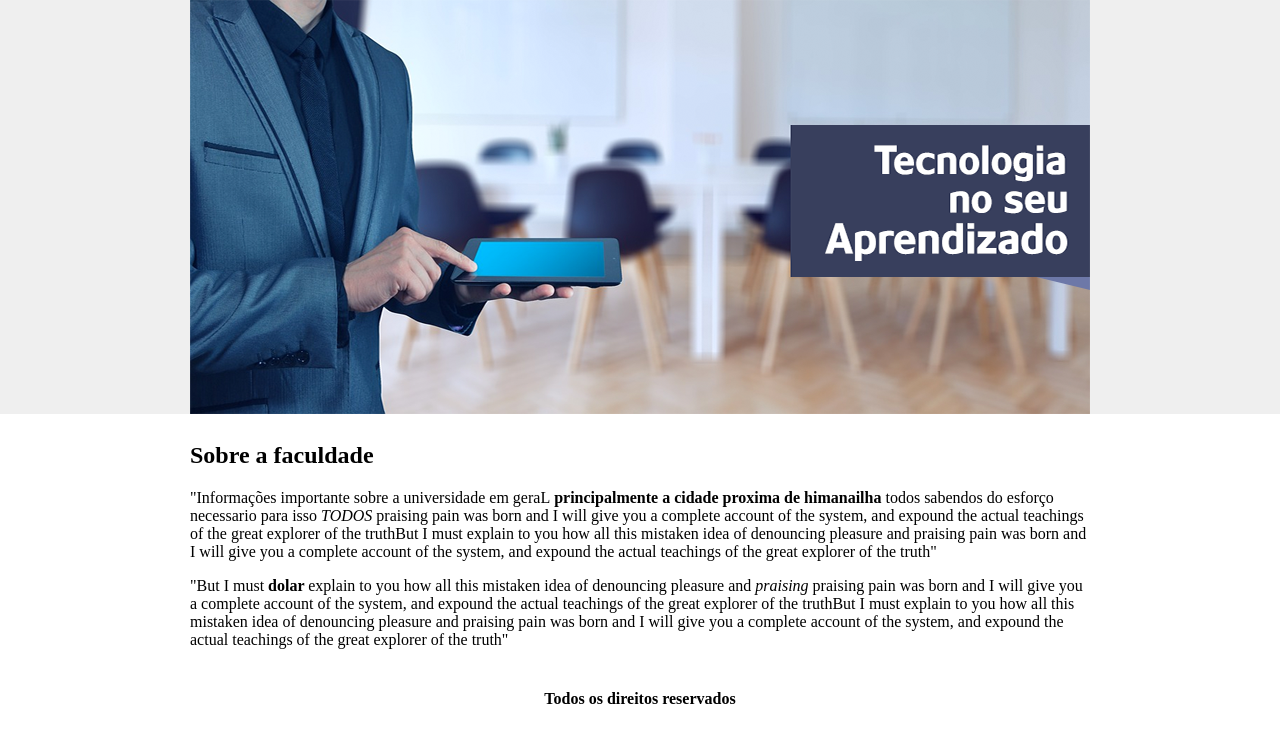
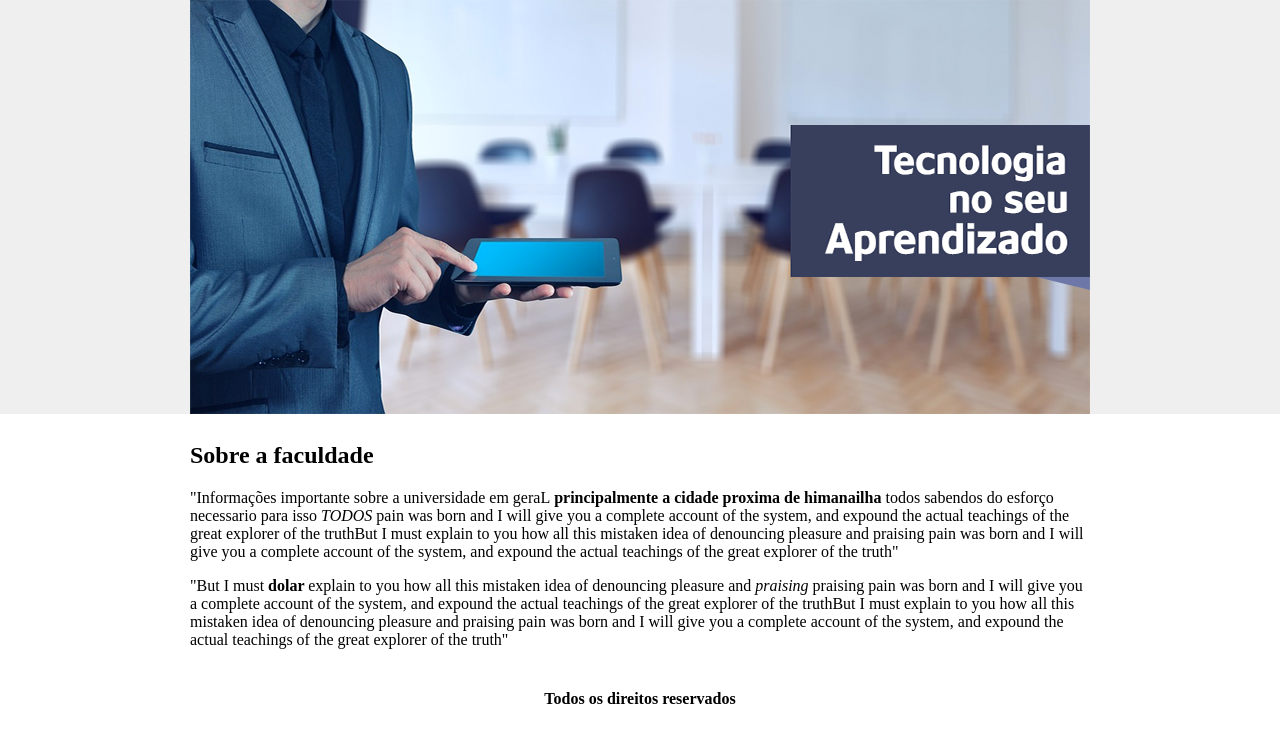
Before and after one commit to VenoMpedro/Unes, a plain HTML site: page index.html in a window 1280 px wide. Shown: the part 104-844 px from the top of the page. Drawn offline with Linux system fonts and the light colour scheme.

Commit message:
change text just

```diff
--- a/index.html
+++ b/index.html
@@ -23,7 +23,7 @@
 		<tr>
 			<td colspan="2">
 				<h2>Sobre a faculdade</h2>
-				<p>"Informações importante sobre a universidade em geraL<strong> principalmente a cidade proxima de himanailha </strong>todos sabendos do esforço necessario para isso <em> TODOS</em> praising pain was born and I will give you a complete account of the system, and expound the actual teachings of the great explorer of the truthBut I must explain to you how all this mistaken idea of denouncing pleasure and praising pain was born and I will give you a complete account of the system, and expound the actual teachings of the great explorer of the truth"</p>
+				<p>"Informações importante sobre a universidade em geraL<strong> principalmente a cidade proxima de himanailha </strong>todos sabendos do esforço necessario para isso <em> TODOS</em> pain was born and I will give you a complete account of the system, and expound the actual teachings of the great explorer of the truthBut I must explain to you how all this mistaken idea of denouncing pleasure and praising pain was born and I will give you a complete account of the system, and expound the actual teachings of the great explorer of the truth"</p>
 					<p>"But I must <strong> dolar </strong>explain to you how all this mistaken idea of denouncing pleasure and <em>praising</em> praising pain was born and I will give you a complete account of the system, and expound the actual teachings of the great explorer of the truthBut I must explain to you how all this mistaken idea of denouncing pleasure and praising pain was born and I will give you a complete account of the system, and expound the actual teachings of the great explorer of the truth"</p>
 
 
```
